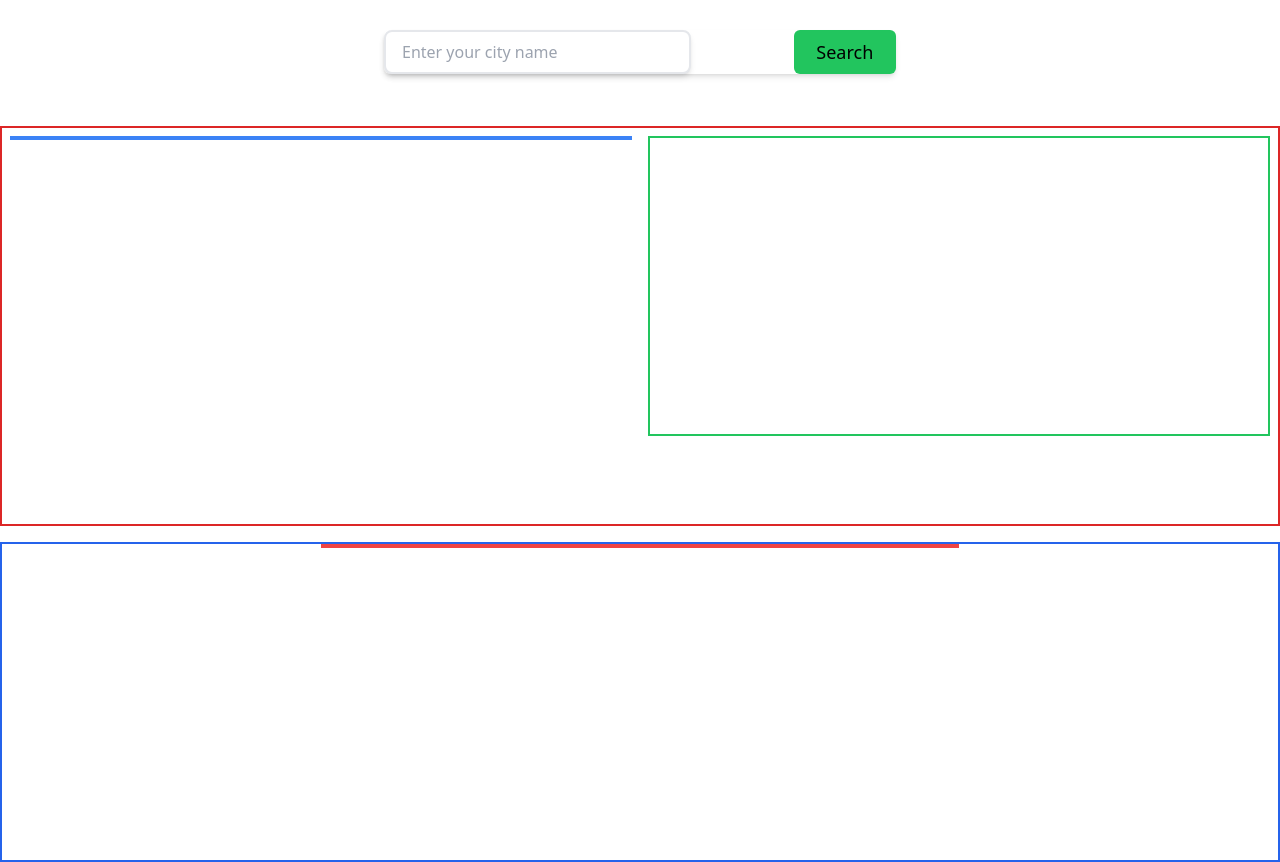
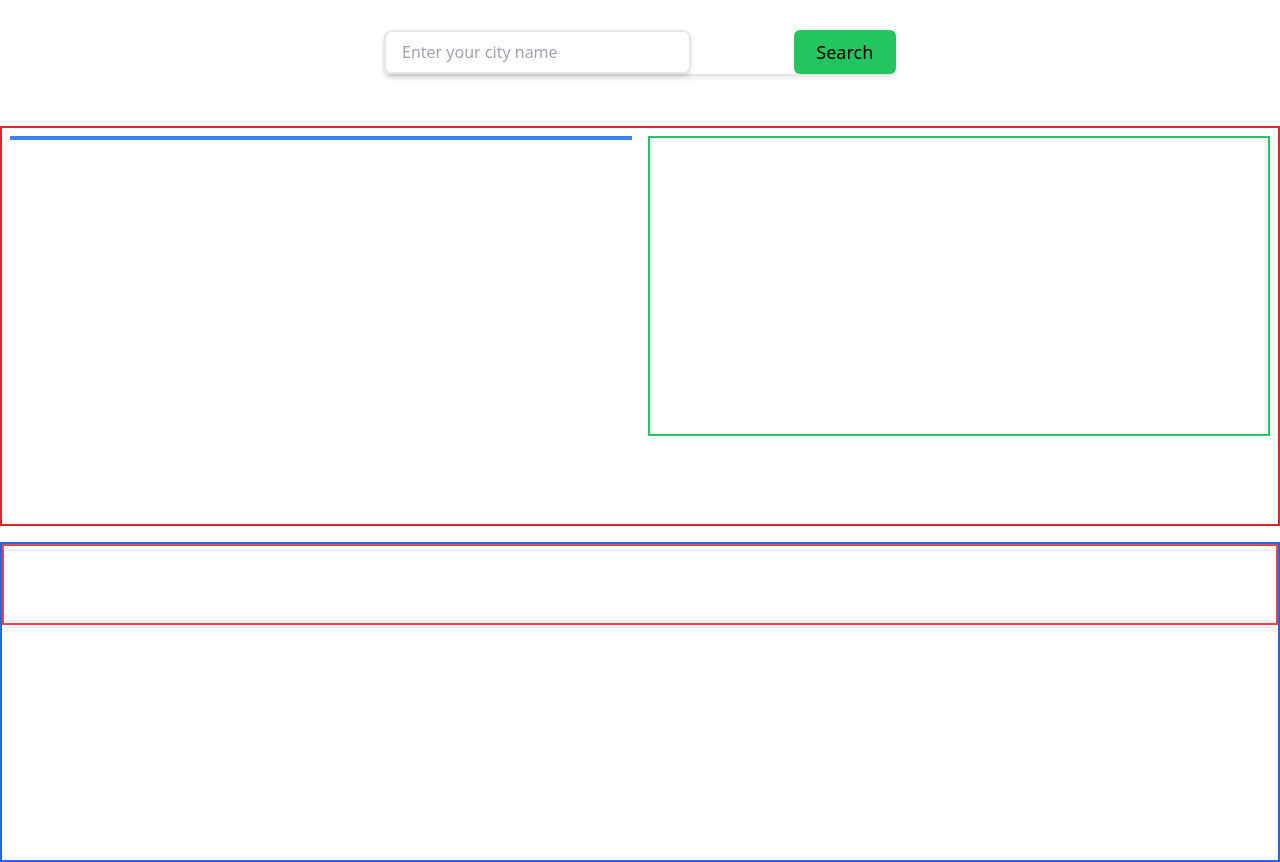
Before and after one commit to agantuk-sarkar/weather-app-details, a plain HTML site: page index.html in a window 1280 px wide. Shown: the part 66-928 px from the top of the page. Drawn offline with nearby package versions, Linux system fonts and the light colour scheme; some icons are missing.

Commit message:
update weatherForecast

```diff
--- a/index.html
+++ b/index.html
@@ -94,7 +94,7 @@
       class="weatherForecast-mainContainer border-2 border-blue-600 mt-[1rem] min-h-[40vh]"
     >
       <h2 class="forecast-heading text-3xl text-center italic font-bold hidden">7 Day Forecast</h2>
-      <div class="forecast-subContainer border-2 border-red-500 h-full w-[50%] mx-auto"></div>
+      <div class="forecast-subContainer border-2 border-red-500 h-full p-[3%]"></div>
     </div>
   </body>
 </html>
--- a/index3.js
+++ b/index3.js
@@ -210,13 +210,13 @@ function showForecast(weatherForecast){
 
     // this will provide us the day, date and month
     const dayDateMonthText = forecastData.dt;
-
+    // const dayArray = ["Sunday","Monday","Tuesday","Wednesday","Thursday","Friday","Saturday"];
     const dayAndDate = new Date(dayDateMonthText).toLocaleDateString("en-us", {
       weekday: "long",
       month: "short",
       day: "numeric",
     });
-    // console.log(dayAndDate);
+
 
     //   this will provide us the weather icon
           const weatherIcon = document.createElement("img");
```
